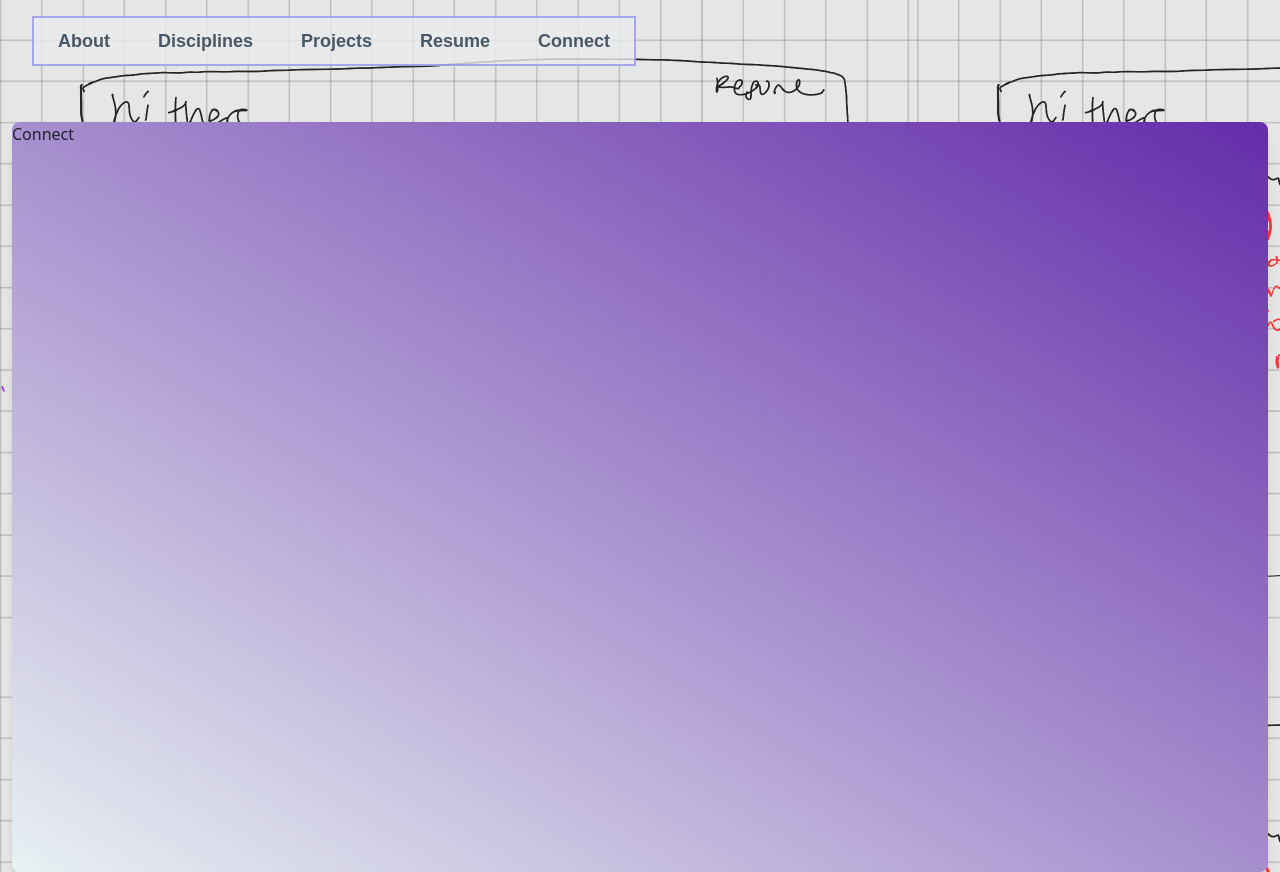
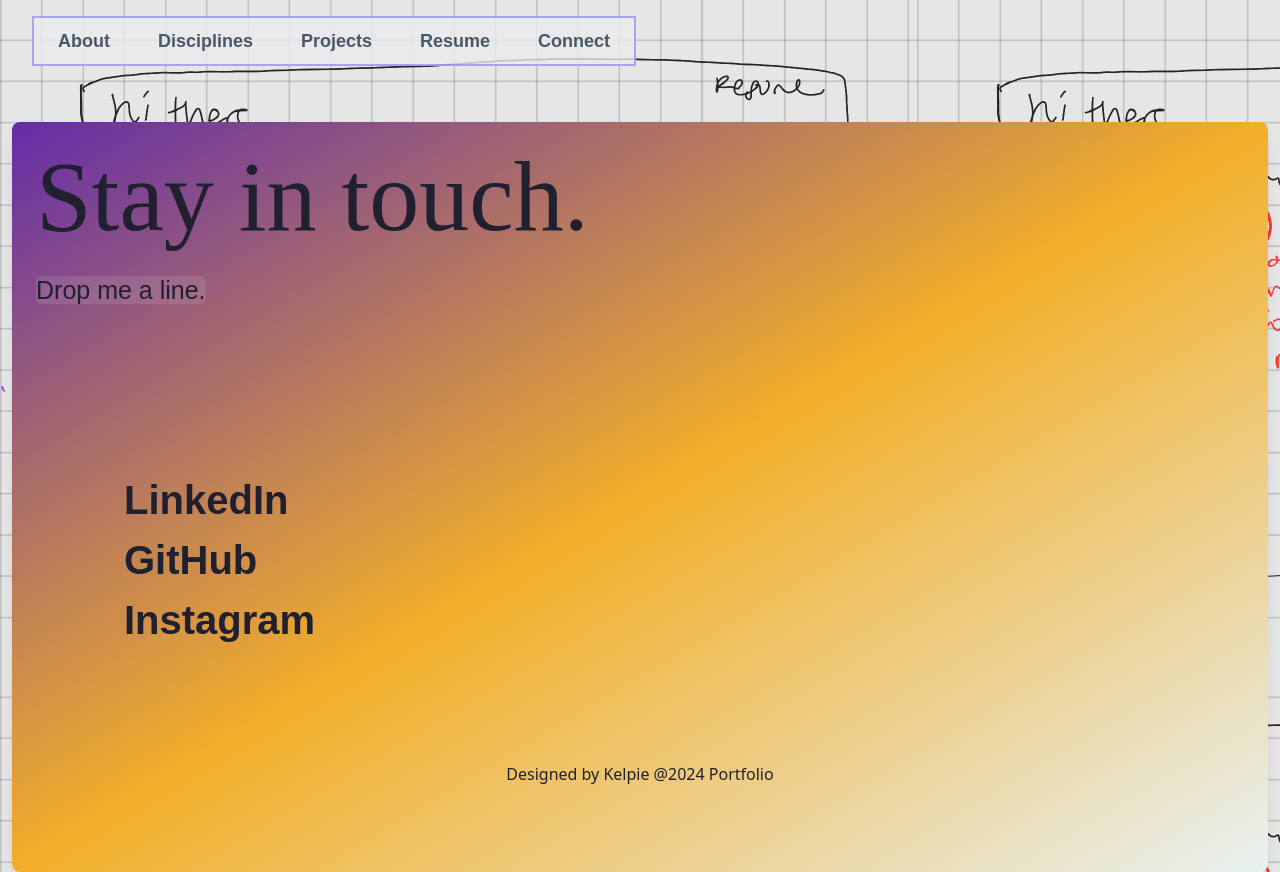
Before and after one commit to Jay-A-Kad/MyPortfolio, a React (Create React App) app: page / in a window 1280 px wide. Both pictures are taken after a click on the item "Connect". Built offline with nearby package versions, Linux system fonts and the light colour scheme.

Commit message:
added contact page and finished with it's design

```diff
--- a/package.json
+++ b/package.json
@@ -8,6 +8,7 @@
     "@testing-library/user-event": "^13.5.0",
     "react": "^18.3.1",
     "react-dom": "^18.3.1",
+    "react-feather": "^2.0.10",
     "react-icons": "^5.2.1",
     "react-scripts": "^5.0.1",
     "react-typed": "^2.0.12",
--- a/src/components/Connect.jsx
+++ b/src/components/Connect.jsx
@@ -3,8 +3,27 @@ import React from 'react'
 const Connect = () => {
     return (
         <div className='text-[#202030]'>
-            <div className='  shadow-lg bg-gradient-to-tr from-[#E8F1F2] to-[#642CA9] max-w-[1600px] mt-[56px] w-full h-[750px] mx-auto rounded-lg flex-col justify-center' >
-                <h1>Connect</h1>
+            <div className='  shadow-lg bg-gradient-to-tl from-[#E8F1F2] via-[#F2AF29] to-[#642CA9] max-w-[1600px] mt-[56px] w-full h-[750px] mx-auto rounded-lg flex-col justify-center' >
+                <h1 className='font-fatface-reg text-[100px] ml-6'>Stay in touch.</h1>
+                <a href="mailto::jaykad982@gmail.com" className='font-game-over bg-white text-[25px] ml-6 mt-10 h-12 bg-opacity-10 rounded-md hover:text-white hover:shadow-xl hover:bg-[#642CA9] hover:underline hover:transition-colors duration-200'>Drop me a line.</a>
+
+                <div class="grid grid-rows-3 gap-10 mt-20 "></div>
+                <div>
+                    <a href='https://www.linkedin.com/in/jay-kadam-27720416a/' className='text-[40px] font-game-over font-bold ml-28 mt-2 hover:bg-white hover:transition-colors duration-500 hover:cursor-pointer '>LinkedIn</a>
+                </div>
+                <div>
+                    <a href='https://github.com/Jay-A-Kad' className='text-[40px] font-game-over font-bold ml-28 mt-5 hover:bg-white hover:transition-colors duration-500 hover:cursor-pointer'>GitHub</a>
+                </div>
+                <div>
+                    <a className='text-[40px] font-game-over font-bold ml-28 mt-5 hover:bg-white hover:transition-colors duration-500 hover:cursor-pointer'>Instagram</a>
+                </div>
+                <div className='mt-20'>
+                    <footer className='text-center mt-28'>Designed by Kelpie @2024 Portfolio</footer>
+                </div>
+
+
+
+
             </div>
         </div>
     )
--- a/src/components/Projects.jsx
+++ b/src/components/Projects.jsx
@@ -1,10 +1,11 @@
 import React from 'react'
+
 
 const Projects = () => {
     return (
         <div className='text-[#202030]'>
             <div className='  shadow-lg bg-gradient-to-tr from-[#E8F1F2] to-[#642CA9] max-w-[1600px] mt-[56px] w-full h-[750px] mx-auto rounded-lg flex-col justify-center' >
-                <h1>projects </h1>
+
             </div>
         </div>
     )
--- a/src/index.css
+++ b/src/index.css
@@ -7,7 +7,7 @@
 @import url('https://fonts.googleapis.com/css2?family=Barlow+Semi+Condensed:ital@1&display=swap');
 @import url('https://fonts.googleapis.com/css2?family=Silkscreen&display=swap');
 @import url('https://fonts.googleapis.com/css2?family=Shadows+Into+Light&display=swap');
-
+@import url('https://fonts.googleapis.com/css2?family=Abril+Fatface&family=Jacquard+12&display=swap');
 
 
 body {
--- a/tailwind.config.js
+++ b/tailwind.config.js
@@ -14,6 +14,8 @@ module.exports = {
         'fell-english-italic': ['IM Fell English', 'serif'],
         'pt-serif-bold': ['PT Serif', 'serif'],
         'pt-serif-bold-italic': ['PT Serif', 'serif'],
+        'fatface-reg': ['Abril Fatface', ' serif'],
+        'jacquard': ['Jacquard 12', ' system-ui'],
       },
       backgroundImage: {
         'hero-pattern': "url('D:\shmoney\myReps\react-portfolio\react-portfolio\src\Img\background.png')",
```
Also changed, not shown: 1 other file (tests, documents, lock files or other folders).
